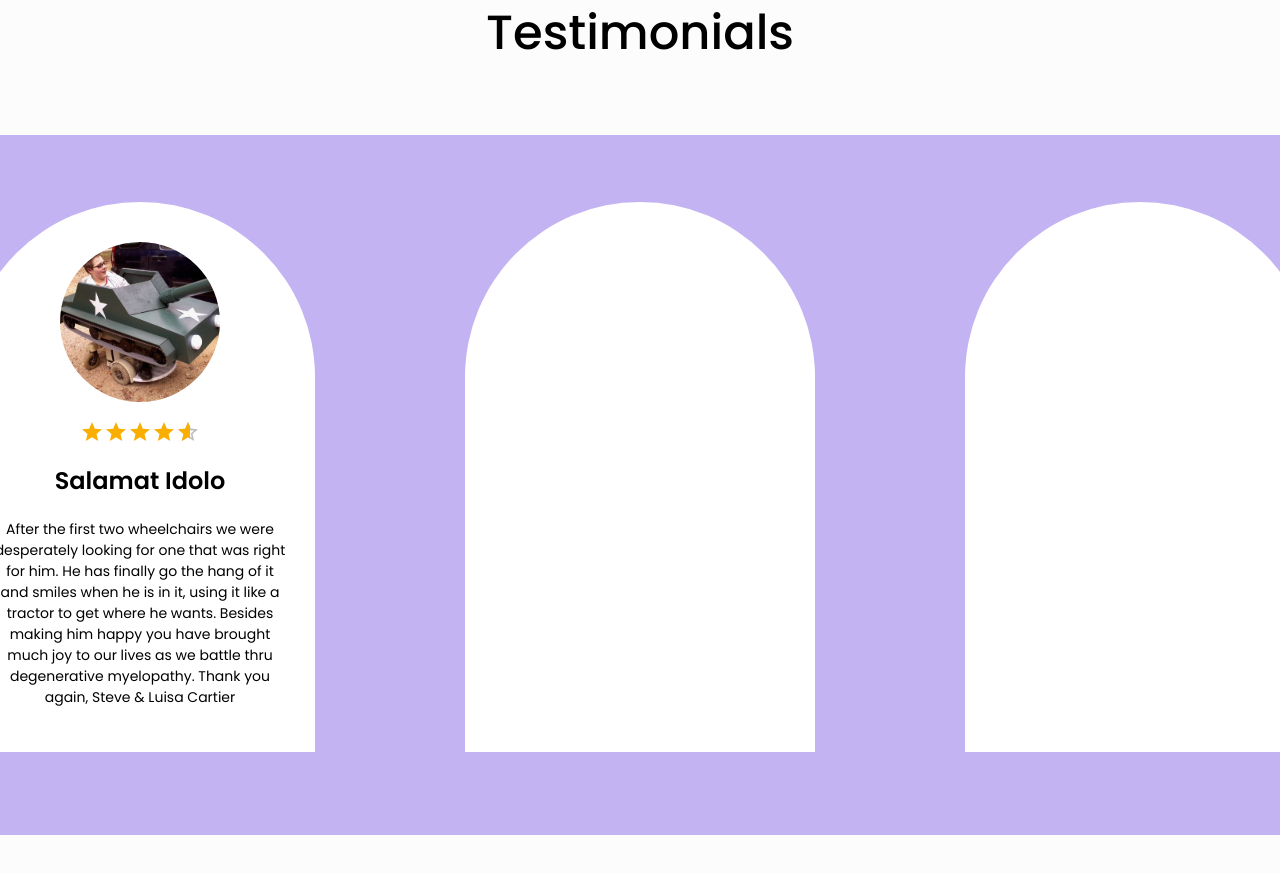
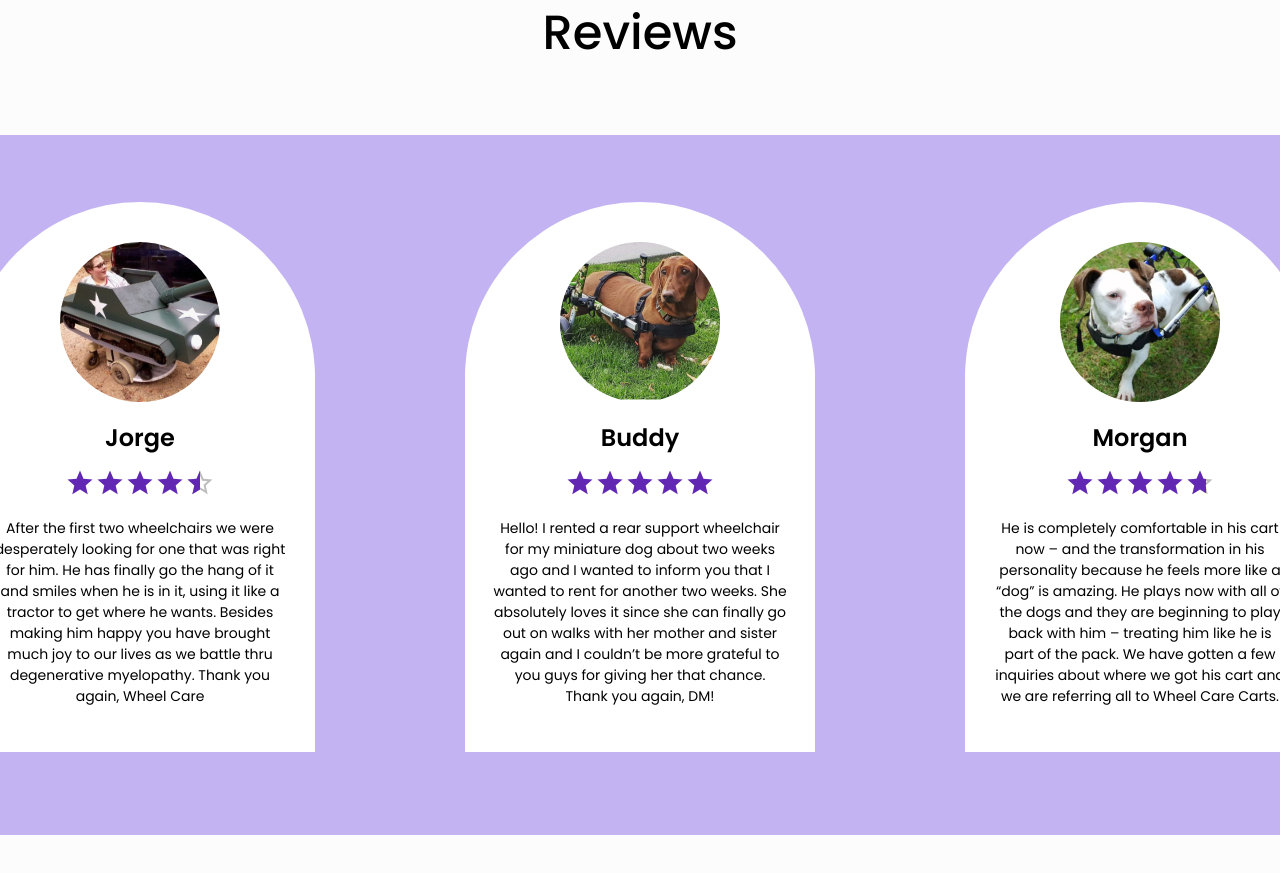
Before and after one commit to Fuz7/Wheel-Care, a React (Vite) app: page /home in a window 1280 px wide. Shown: the part 3700-4573 px from the top of the page. Built offline with nearby package versions, Linux system fonts and the light colour scheme.

Commit message:
Rename testimonial to review & fill home review data

```diff
--- a/src/components/Home/Home.jsx
+++ b/src/components/Home/Home.jsx
@@ -1,5 +1,7 @@
 import ListedFeature from './ListedFeature';
-import Testimonial from './Testimonial';
+import Reviews from './Reviews';
+
+
 
 export default function Home() {
   return (
@@ -33,7 +35,7 @@ export default function Home() {
         </div>
       </div>
       <ListedFeature />
-      <Testimonial />
+      <Reviews />
     </div>
   );
 }
--- /dev/null
+++ b/src/components/Home/Reviews.jsx
@@ -0,0 +1,85 @@
+/* eslint-disable react/prop-types */
+import tankWheelchair from '@images/tankWheelchair.svg';
+import Rating from '@mui/material/Rating';
+import chubbyWheelchair from '@images/chubbyWheelchair.png';
+import morganWheelchair from '@images/morganWheelchair.png'
+
+export default function Reviews() {
+  return (
+    <section className="min-h-[450px] gap-[66px] mt-[2200px] mb-[600px] flex flex-col">
+      <p className="self-center font-Poppins-Medium text-[48px]">
+        Reviews
+      </p>
+      <div
+        className="min-w-full min-h-[700px] bg-[rgb(195,179,242)] pt-[67px]
+      flex justify-center gap-[150px]"
+      >
+        <ReviewCard
+          imgSrc={tankWheelchair}
+          rating={4.5}
+          header={'Jorge'}
+          description="After the first two wheelchairs
+          we were desperately looking for one that was
+          right for him. He has finally go the hang of it and
+          smiles when he is in it, using it like a tractor to get
+          where he wants. Besides making him happy you have brought
+          much joy to our lives as we battle thru degenerative myelopathy.
+          Thank you again, Wheel Care"
+        />
+        <ReviewCard
+          imgSrc={chubbyWheelchair}
+          rating={5}
+          header={'Buddy'}
+          description="Hello! I rented a rear support wheelchair for my miniature
+          dog about two weeks ago and I wanted to inform you that I wanted to
+          rent for another two weeks. She absolutely loves it since she can finally
+          go out on walks with her mother and sister again and I couldn’t be more
+           grateful to you guys for giving her that chance. Thank you again, DM!"
+        />
+        <ReviewCard
+          imgSrc={morganWheelchair}
+          rating={4.7}
+          header={'Morgan'}
+          description="He is completely comfortable in his cart now – and the
+          transformation in his personality because he feels more like a “dog” is
+          amazing. He plays now with all of the dogs and they are beginning to play
+           back with him – treating him like he is part of the pack. We have gotten
+           a few inquiries about where we got his cart and we are referring all to
+           Wheel Care Carts.
+
+"
+        />
+      </div>
+    </section>
+  );
+}
+
+function ReviewCard({ imgSrc, rating, header, description }) {
+  return (
+    <div
+      className="min-w-[350px] max-w-[350px] max-h-[550px] bg-white
+          rounded-t-[200px] flex flex-col items-center"
+    >
+      <img className="mt-[40px]" src={imgSrc} alt="Reviewed Wheelchair" />
+      <p className="mt-[18px] font-Poppins-SemiBold text-[24px]">{header}</p>
+      <Rating
+        className="mt-[12px]"
+        readOnly
+        defaultValue={rating}
+        precision={0.1}
+        size="large"
+        sx={{
+          '& .MuiRating-iconFilled': {
+            color: '#6228B4', // Set the filled star color to purple
+          },
+        }}
+      />
+      <p
+        className="max-w-[295px] text-center font-Poppins text-[14px]
+            mt-[20px]"
+      >
+        {description}
+      </p>
+    </div>
+  );
+}
--- a/src/components/Home/Testimonial.jsx
+++ /dev/null
@@ -1,63 +0,0 @@
-/* eslint-disable react/prop-types */
-import tankWheelchair from '@images/tankWheelchair.svg';
-import Rating from '@mui/material/Rating';
-
-export default function Testimonial() {
-  return (
-    <section className="min-h-[450px] gap-[66px] mt-[2200px] mb-[600px] flex flex-col">
-      <p className="self-center font-Poppins-Medium text-[48px]">
-        Testimonials
-      </p>
-      <div
-        className="min-w-full min-h-[700px] bg-[rgb(195,179,242)] pt-[67px]
-      flex justify-center gap-[150px]"
-      >
-        <ReviewCard
-          imgSrc={tankWheelchair}
-          rating={4.6}
-          header={'Salamat Idolo'}
-          description="After the first two wheelchairs
-          we were desperately looking for one that was
-          right for him. He has finally go the hang of it and
-          smiles when he is in it, using it like a tractor to get
-          where he wants. Besides making him happy you have brought
-          much joy to our lives as we battle thru degenerative myelopathy.
-          Thank you again, Steve & Luisa Cartier"
-        />
-        <div
-          className="min-w-[350px] max-w-[350px] max-h-[550px] bg-white
-          rounded-t-[200px]"
-        ></div>
-        <div
-          className="min-w-[350px] max-w-[350px] max-h-[550px] bg-white
-          rounded-t-[200px]"
-        ></div>
-      </div>
-    </section>
-  );
-}
-
-function ReviewCard({ imgSrc, rating, header, description }) {
-  return (
-    <div
-      className="min-w-[350px] max-w-[350px] max-h-[550px] bg-white
-          rounded-t-[200px] flex flex-col items-center"
-    >
-      <img className="mt-[40px]" src={imgSrc} alt="Reviewed Wheelchair" />
-      <Rating
-      className="mt-[18px]"
-        readOnly
-        defaultValue={rating}
-        precision={0.1}
-
-      />
-      <p className="mt-[19px] font-Poppins-SemiBold text-[24px]">{header}</p>
-      <p
-        className="max-w-[295px] text-center font-Poppins text-[14px]
-            mt-[20px]"
-      >
-        {description}
-      </p>
-    </div>
-  );
-}
```
Also changed, not shown: src/assets/images/chubbyWheelchair.png (added), src/assets/images/morganWheelchair.png (added).
